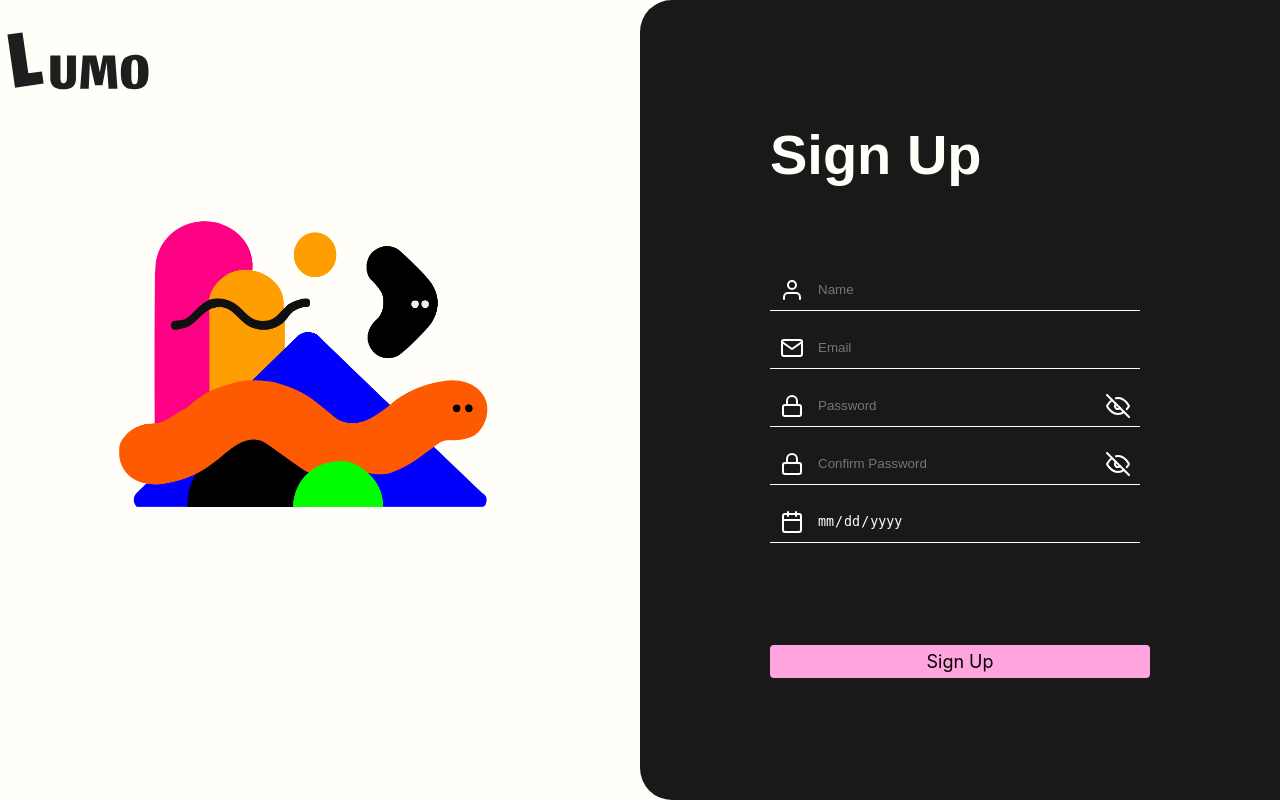
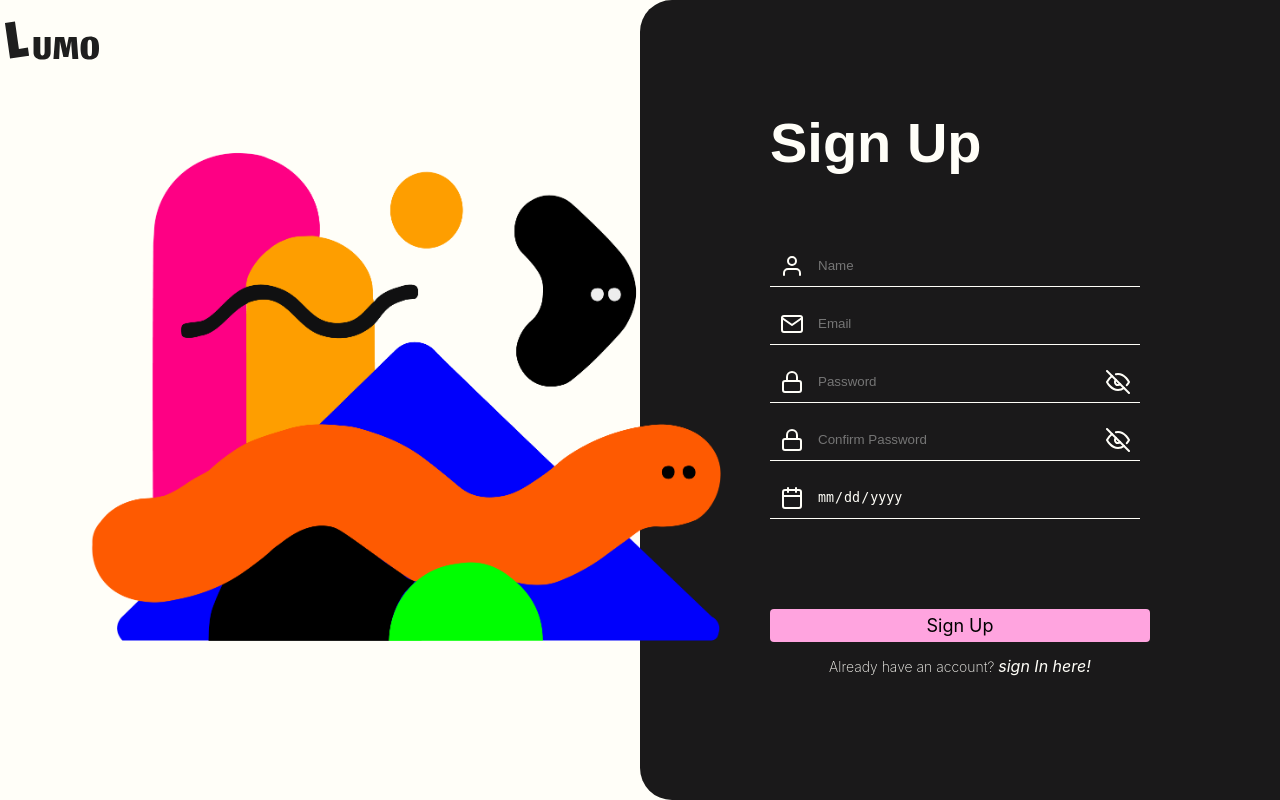
Before and after one commit to KevinLim616/web-assignment-Lumo, a PHP site: page /public/sign_up.php in a window 1280 px wide. Run offline with PHP 8.4, Linux system fonts and the light colour scheme; some web fonts are replaced.

Commit message:
fix login & signup style

```diff
--- a/index.php
+++ b/index.php
@@ -25,18 +25,18 @@
     <section class="left">
 
       <div style="display: flex;">
-        <img src="assets/img/LOGO.svg" alt="logo" width="150px" />
+        <img src="assets/img/LOGO.svg" alt="logo" width="100px" />
       </div>
       <img src="./assets/img/signinpage_mascot.png" alt="sign in mascot" class="sign-in-mascot">
     </section>
     <section class="right">
       <div class="form-container">
-        <h1>Sign In</h1>
         <form
           action="index.php"
           method="post"
           class="sign-in-form"
           id="sign-in-form">
+          <h1>Sign In</h1>
           <div class="inputs-container">
             <!--email field-->
             <div class="input-control">
--- a/public/sign_up.php
+++ b/public/sign_up.php
@@ -23,7 +23,7 @@ include("../authentication/sign_up_functions.php");
     <div class="container">
         <section class="left">
             <div style="display: flex;">
-                <img src="../assets/img/LOGO.svg" alt="logo" width="150px" />
+                <img src="../assets/img/LOGO.svg" alt="logo" width="100px" />
             </div>
             <img src="../assets/img/signuppage_mascot.png" alt="sign up mascot" class="sign-up-mascot">
         </section>
@@ -133,8 +133,12 @@ include("../authentication/sign_up_functions.php");
                         </div>
 
                     </div>
-
-                    <input type="submit" value="Sign Up" class="button" name="sign-up" />
+                    <div class="sign-up-action">
+                        <input type="submit" value="Sign Up" class="button" name="sign-up" />
+                        <p class="link">Already have an account?
+                            <a href="#">sign In here!</a>
+                        </p>
+                    </div>
                 </form>
             </div>
         </section>
--- a/style/form.css
+++ b/style/form.css
@@ -26,14 +26,6 @@
 .inputs-container a {
   display: flex;
   align-self: flex-end;
-}
-
-.sign-in-form {
-  display: flex;
-  flex-direction: column;
-  justify-content: space-between;
-  height: 300px;
-  width: fit-content;
 }
 
 .input-box .eye {
@@ -65,7 +57,6 @@ label {
   display: flex;
   flex-direction: column;
   justify-content: space-evenly;
-  /* align-items: center; */
   height: 90vh;
   width: fit-content;
 }
@@ -80,3 +71,13 @@ label {
   height: 12px;
   font-family: "SF Pro Text", "Poppins", sans-serif;
 }
+
+.link {
+  font-size: 14px;
+  font-weight: 200;
+}
+
+.link a {
+  font-style: italic;
+  font-weight: normal;
+}
--- a/style/sign_up.css
+++ b/style/sign_up.css
@@ -14,6 +14,7 @@ body {
   display: flex;
   width: 100%;
   height: 100vh;
+  position: relative;
 }
 
 .left {
@@ -42,6 +43,25 @@ input[type="date"]::-webkit-calendar-picker-indicator {
 
 .sign-up-mascot {
   z-index: 100;
-  height: 450px;
-  object-fit: contain;
+  position: absolute;
+  transform: translateY(-50%);
+  z-index: 100;
+  width: 120%;
+  height: auto;
+  max-width: none;
+  top: 50%;
+  left: 8%;
 }
+
+.form-container {
+  display: flex;
+  justify-content: center;
+  max-height: 500px;
+  align-items: center;
+}
+
+.sign-up-action {
+  display: flex;
+  flex-direction: column;
+  align-items: center;
+}
```
Also changed, not shown: style/sign_in.css (+10 -15 lines).
